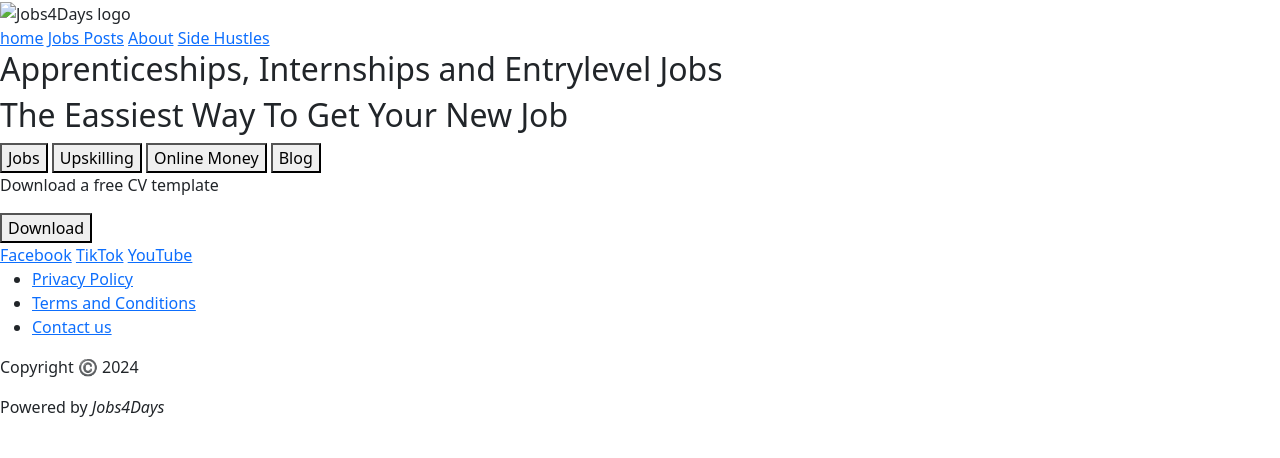
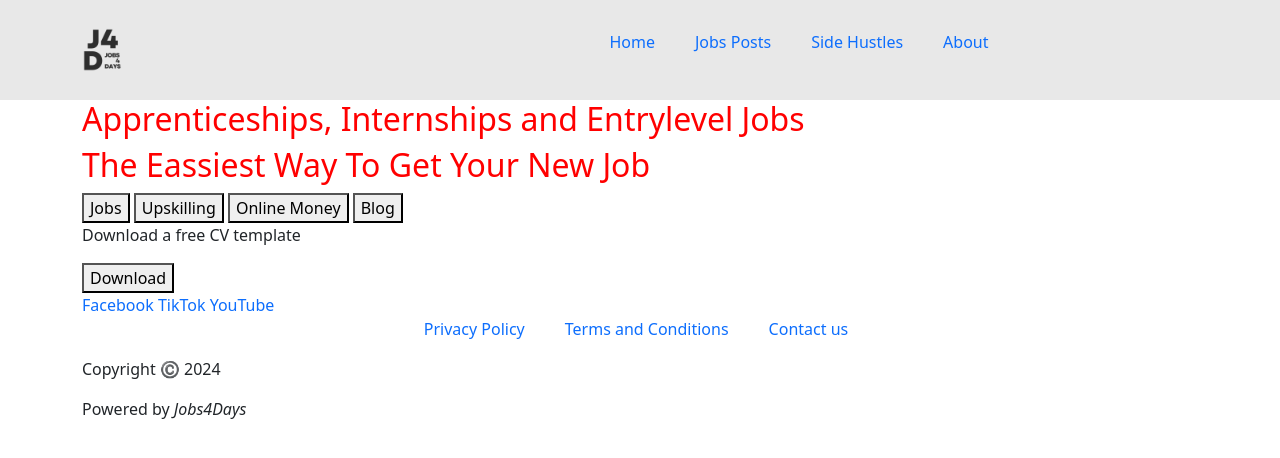
Before and after one commit to Nthabiblossom/Jobs4Days, a plain HTML site: page index.html in a window 1280 px wide. Drawn offline with nearby package versions, Linux system fonts and the light colour scheme.

Commit message:
added the navigation to index.html

```diff
--- /dev/null
+++ b/assets/css/index.css
@@ -0,0 +1,22 @@
+.logo-image {
+  max-width: 100px;
+  margin-left: 50px;
+}
+.top-navigation {
+  background-color: #e8e8e8;
+}
+h2 {
+  color: red;
+}
+ul {
+  display: flex;
+  list-style: none;
+  text-decoration: none;
+  justify-content: center;
+}
+li {
+  margin-right: 40px;
+}
+a {
+  text-decoration: none;
+}
--- a/index.html
+++ b/index.html
@@ -14,19 +14,34 @@
       integrity="sha384-C6RzsynM9kWDrMNeT87bh95OGNyZPhcTNXj1NW7RuBCsyN/o0jlpcV8Qyq46cDfL"
       crossorigin="anonymous"
     ></script>
+    <link rel="stylesheet" href="assets/css/index.css" />
 
     <title>Jobs4Days</title>
   </head>
   <body>
     <header>
-      <img src="#" alt="Jobs4Days logo" />
-      <nav>
-        <a href="/index.html">home</a>
-        <a href="/jobs.html">Jobs Posts</a>
-        <a href="/about.html">About</a>
-        <a href="/sideHustles.html">Side Hustles</a>
+      <nav class="header-top header-stycky top-navigation">
+        <div class="row align-items-center">
+          <div class="col-lg-3 col-md-2">
+            <a href="index.html"
+              ><img
+                src="assets/Jobs4days-logo.png"
+                alt="Jobs4Days logo"
+                class="logo-image"
+            /></a>
+          </div>
+          <div class="col-lg-9 col-md-9">
+            <ul class="navigation position-relative">
+              <li><a href="/index.html">Home</a></li>
+              <li><a href="/jobs.html">Jobs Posts</a></li>
+              <li><a href="/sideHustles.html">Side Hustles</a></li>
+              <li><a href="/about.html">About</a></li>
+            </ul>
+          </div>
+        </div>
       </nav>
     </header>
+    <div class="container">
       <h2>Apprenticeships, Internships and Entrylevel Jobs</h2>
       <h2>The Eassiest Way To Get Your New Job</h2>
       <main>
@@ -54,5 +69,6 @@
         <p>Copyright ©️ 2024</p>
         <p>Powered by <em>Jobs4Days</em></p>
       </footer>
+    </div>
   </body>
 </html>
```
Also changed, not shown: about.html (+5 -5 lines), assets/Jobs4days-logo.png (added). Lines whose indentation alone changed are shown as unchanged.
